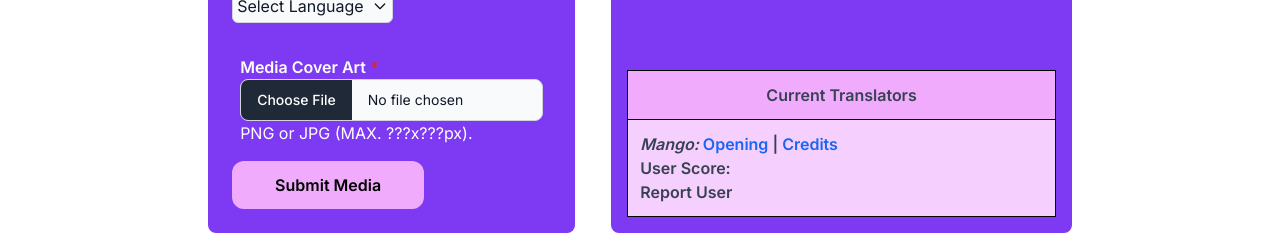
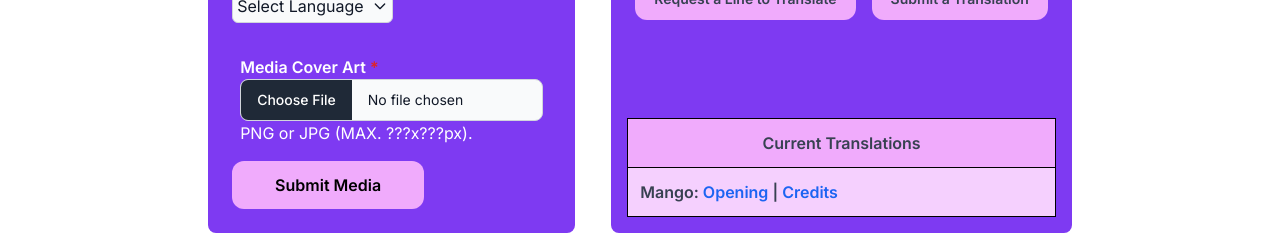
Before and after one commit to LeoJrTheTanooki/localinezation-front, a Next.js app in the folder localinezation-front/: page /SubmitMediaPage in a window 1280 px wide. Shown: the part 631-877 px from the top of the page. Built offline with nearby package versions, Linux system fonts and the light colour scheme.

Commit message:
Bits and Bobs

```diff
--- a/localinezation-front/src/app/AccountDashboardPage/page.tsx
+++ b/localinezation-front/src/app/AccountDashboardPage/page.tsx
@@ -36,7 +36,7 @@ const AccountDashboardPage = () => {
           </div>
         </div>
         <div className="flex flex-col">
-        <div className="flex justify-center items-center">
+          <div className="flex justify-center items-center">
             <div
               id="loginBG"
               className="bg-purple-600 min-w-80 w-[40%] h-full flex flex-col justify-around items-center text-center rounded-3xl p-12"
@@ -44,7 +44,7 @@ const AccountDashboardPage = () => {
               <div className="flex flex-col">
                 <div className="mb-6">
                   <label className="block mb-2 text-lg text-start font-bold text-white dark:text-white">
-                    Change Username
+                    Update Username
                   </label>
 
                   <input
@@ -58,7 +58,7 @@ const AccountDashboardPage = () => {
                 </div>
                 <div className="mb-6">
                   <label className="block mb-2 text-lg text-start font-bold text-white  dark:text-white">
-                    Change Password
+                    Update Password
                   </label>
 
                   <input
@@ -68,7 +68,6 @@ const AccountDashboardPage = () => {
                     type="password"
                     placeholder="New Password..."
                     className="required bg-gray-50 border border-gray-300 text-gray-900 text-sm rounded-lg hover:border-gray-800 focus:ring-blue-500 focus:border-blue-500 block w-full p-2.5 dark:bg-gray-700 dark:border-gray-600 dark:placeholder-gray-400 dark:text-white dark:focus:ring-blue-500 dark:focus:border-blue-500"
-                    title="Work in progress"
                   />
                 </div>
                 <br />
@@ -87,10 +86,8 @@ const AccountDashboardPage = () => {
                   Sign Out
                 </button>
               </div>
-              <div></div>
             </div>
           </div>
-
         </div>
       </div>
     </div>
--- a/localinezation-front/src/app/SubmitMediaPage/page.tsx
+++ b/localinezation-front/src/app/SubmitMediaPage/page.tsx
@@ -25,13 +25,6 @@ const SubmitMediaPage = () => {
   const [type, setType] = useState<string>("");
   const [platform, setPlatform] = useState<string>("");
   const [displayRequest, setDisplayRequest] = useState<boolean>(false);
-
-  // Translation Request Variables
-  const [requestName, setRequestName] = useState<string>("");
-  const [languageSelect, setLanguageSelect] = useState<string>("");
-  const [dialogueRequest, setDialogueRequest] = useState<string>("");
-  const [screenshots, setScreenshots] = useState<Array<any>>([]);
-  const [videoLink, setVideoLink] = useState<string>("");
 
   return (
     <div className="flex flex-col items-center flex-wrap p-4 select-none">
@@ -246,21 +239,19 @@ const SubmitMediaPage = () => {
               </Button>
             </div>
           </div>
-          <div className="">
+          <div>
             <div className="bg-fuchsia-300 text-center text-gray-700 py-3 font-semibold border-black border">
-              Current Translators
+              Current Translations
             </div>
             <div className="border border-t-0 border-black flex flex-col flex-wrap p-3 bg-fuchsia-200 text-gray-700">
               <div className="col-span-2">
-                <span className="font-semibold italic mr-1">Mango:</span>
+                <span className="font-semibold mr-1">Mango:</span>
                 <button className="text-blue-600">Opening</button>
                 {" | "}
                 <button className="text-blue-600 disabled:text-blue-400">
                   Credits
                 </button>
               </div>
-              <div>User Score:</div>
-              <div className="justify-self-end">Report User</div>
             </div>
           </div>
         </div>
--- a/localinezation-front/src/app/TranslationUploadPage/page.tsx
+++ b/localinezation-front/src/app/TranslationUploadPage/page.tsx
@@ -37,7 +37,7 @@ const TranslationUploadPage = () => {
           // onChange={handleTags}
           id="dialogueRequest"
           type="text"
-          // placeholder="Enter Tags"
+        // placeholder="Enter Tags"
         />
         <div className="mb-2 block">
           <Label htmlFor="screenshots" value="Screenshots" />
@@ -55,13 +55,13 @@ const TranslationUploadPage = () => {
           // onChange={handleTags}
           id="dialogueRequest"
           type="text"
-          // placeholder="Enter Tags"
+        // placeholder="Enter Tags"
         />
         <Button
         // onClick={() => handlePageChange('/OpenRequestsPage')}
         >Submit Translation</Button>
       </div>
-  </div>
+    </div>
   )
 }
 
--- a/localinezation-front/src/app/page.tsx
+++ b/localinezation-front/src/app/page.tsx
@@ -1,4 +1,3 @@
-import NavbarComponent from "@/app/components/NavbarComponent";
 import Homepage from "./Homepage/page";
 
 export default function Home() {
```
Also changed, not shown: localinezation-front/src/app/Homepage/page.tsx (+4 -3 lines).
